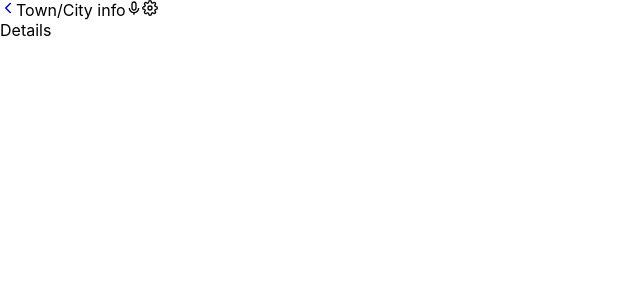
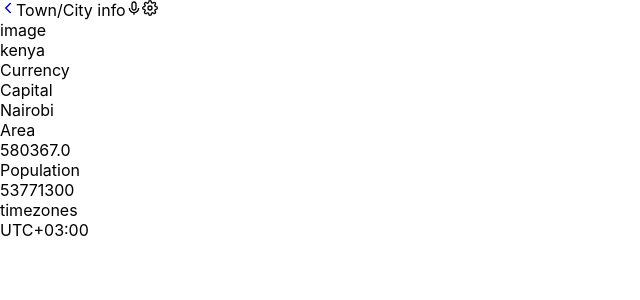
Before and after one commit to leehaney254/world-info, a React (Create React App) app: page /kenya in a window 1280 px wide. Shown: the top 300 px of the page, without its empty margins (0-640 px from the left). Built offline with nearby package versions, Linux system fonts and the light colour scheme.

Commit message:
Style: Add details page

```diff
--- a/src/Pages/Details.js
+++ b/src/Pages/Details.js
@@ -4,7 +4,33 @@ import Navbar from '../components/Navbar';
 const Details = () => (
   <div>
     <Navbar data="Town/City info" />
-    Details
+    <main>
+      <div>
+        image
+        <div>
+          <p>kenya</p>
+          <p>Currency</p>
+        </div>
+      </div>
+      <div>
+        <div>
+          <p>Capital</p>
+          <p>Nairobi</p>
+        </div>
+        <div>
+          <p>Area</p>
+          <p>580367.0</p>
+        </div>
+        <div>
+          <p>Population</p>
+          <p> 53771300</p>
+        </div>
+        <div>
+          <p>timezones</p>
+          <p>UTC+03:00</p>
+        </div>
+      </div>
+    </main>
   </div>
 );
 
```
